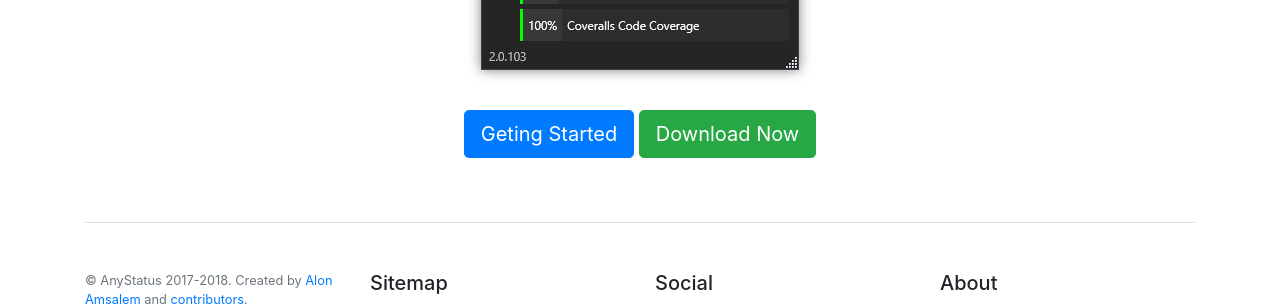
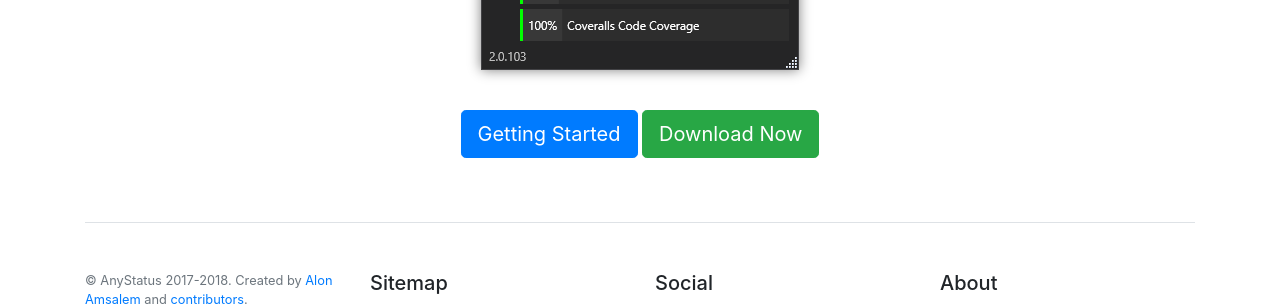
Before and after one commit to AnyStatus/anystatus.github.io, a Jekyll site: the page built from index.html, in a window 1280 px wide and 900 px high, scrolled down 1443 px. Shown: the part 413-719 px from the top of the window. Built offline with Jekyll 4.4.1, drawn with Linux system fonts in a browser that asks for light colours; nearby versions of some CDN libraries.

Commit message:
Update index.html

```diff
--- a/index.html
+++ b/index.html
@@ -35,7 +35,7 @@ title: Bird's-eye view of your dev environment
             <p><img class="img-shadow img-fluid" src="/assets/images/screenshots/anystatus_desktop_2.0.png" /></p>
             <br />
             <p>
-                <a href="/docs/getting-started" class="btn btn-lg btn-primary" role="button">Geting Started</a>
+                <a href="/docs/getting-started" class="btn btn-lg btn-primary" role="button">Getting Started</a>
                 <a class="btn btn-success btn-lg" href="/downloads" role="button">Download Now</a>
             </p>
         </div>
```
